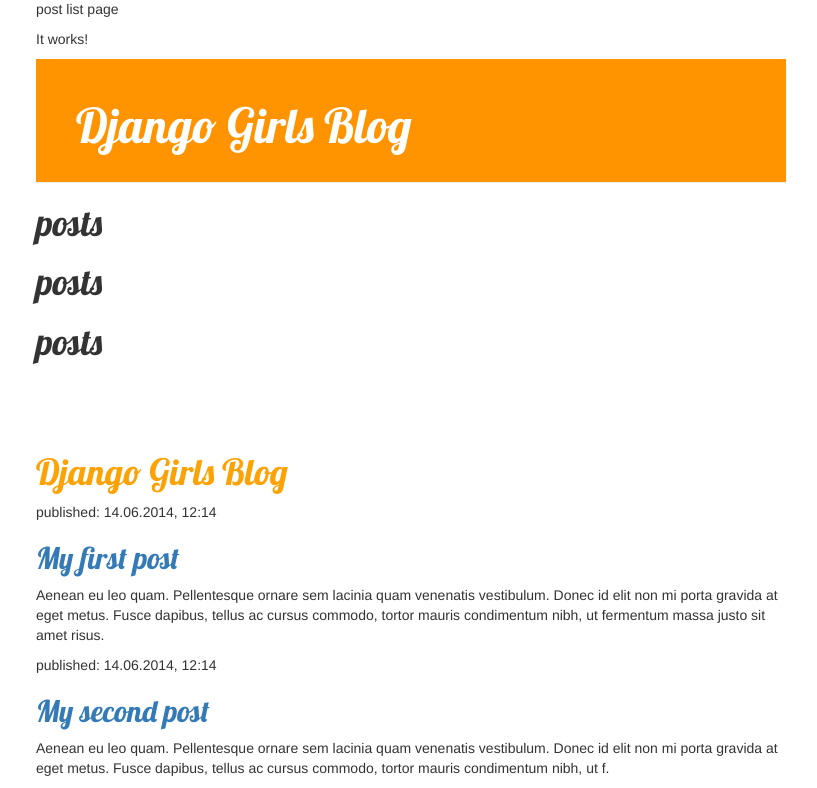
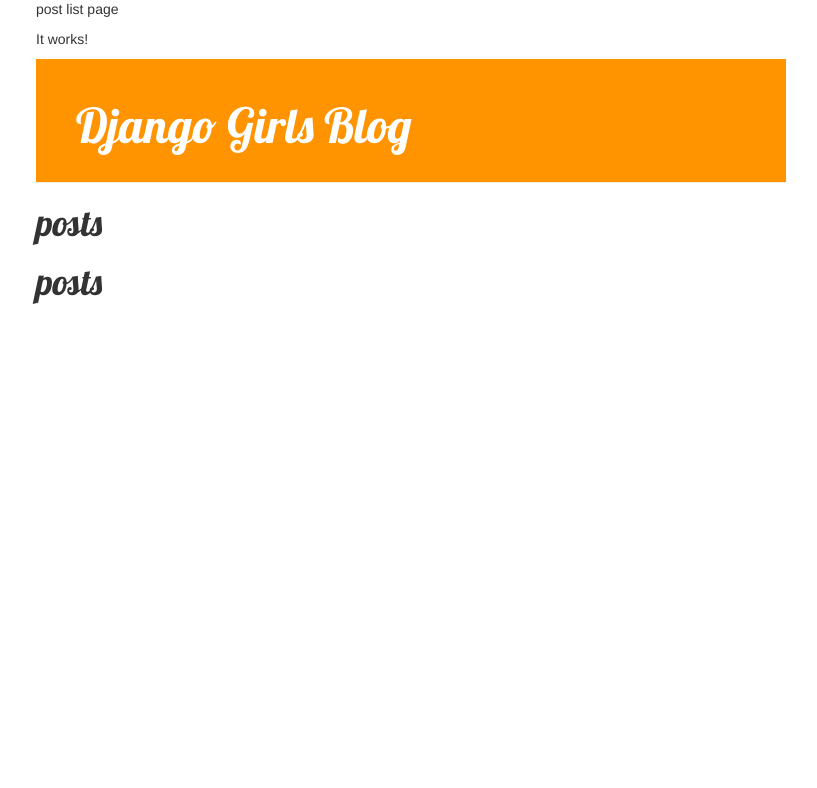
Before and after one commit to Kimsangwon0509/django, a Django app: template blog/templates/blog/post_list.html in a window 1280 px wide. Shown: the part 145-933 px from the top of the page, without its empty margins (34-851 px from the left). After the commit the page ends 449 px from the top, so only its background shows below. Run offline with Django 3.2, Linux system fonts and the light colour scheme; the template is opened without the code that fills it, so the values that code supplies are empty; some libraries are stand-ins or nearby versions.

Commit message:
:zap: 템플릿 수정 및 db 데이터 publish

```diff
--- a/blog/templates/blog/post_list.html
+++ b/blog/templates/blog/post_list.html
@@ -23,45 +23,5 @@
         {% endfor %}
         <h1>posts</h1>
         {{ posts }}
-        <h1>posts</h1>
-        {% for post in posts %}
-            <div>
-                <p>published: {{ post.published_date }}</p>
-                <h1><a href="">{{ post.title }}</a></h1>
-                <p>{{ post.text|linebreaksbr }}</p>
-            </div>
-        {% endfor %}
-    </div>
-
-    <div class="content container">
-        <div class="row">
-            <div class="col-md-8">
-                {% for post in posts %}
-                    <div class="post">
-                        <div class="date">
-                            <p>published: {{ post.published_date }}</p>
-                        </div>
-                        <h1><a href="">{{ post.title }}</a></h1>
-                        <p>{{ post.text|linebreaksbr }}</p>
-                    </div>
-                {% endfor %}
-            </div>
-        </div>
-    </div>
-
-    <div>
-        <h1><a href="">Django Girls Blog</a></h1>
-    </div>
-
-    <div>
-        <p>published: 14.06.2014, 12:14</p>
-        <h2><a href="">My first post</a></h2>
-        <p>Aenean eu leo quam. Pellentesque ornare sem lacinia quam venenatis vestibulum. Donec id elit non mi porta gravida at eget metus. Fusce dapibus, tellus ac cursus commodo, tortor mauris condimentum nibh, ut fermentum massa justo sit amet risus.</p>
-    </div>
-
-    <div>
-        <p>published: 14.06.2014, 12:14</p>
-        <h2><a href="">My second post</a></h2>
-        <p>Aenean eu leo quam. Pellentesque ornare sem lacinia quam venenatis vestibulum. Donec id elit non mi porta gravida at eget metus. Fusce dapibus, tellus ac cursus commodo, tortor mauris condimentum nibh, ut f.</p>
     </div>
 {% endblock %}
```
Also changed, not shown: db.sqlite3.
